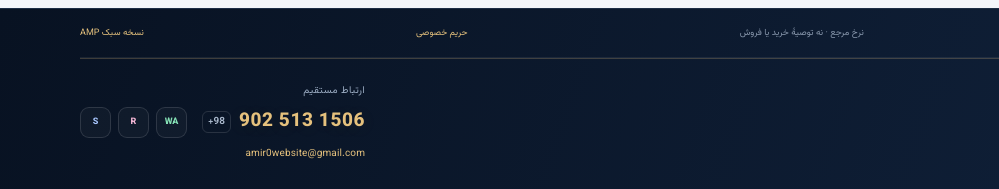
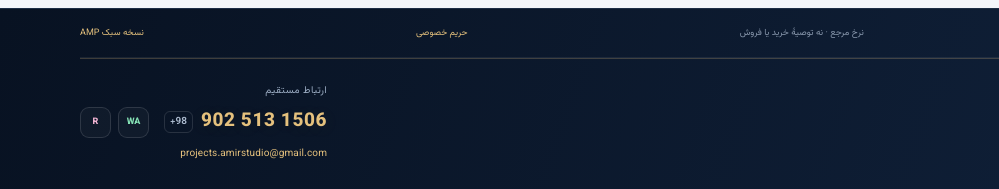
Before and after one commit to Amir-Studio/Gold, a plain HTML site: page index.html in a window 1280 px wide. Shown: the part 3152-3341 px from the top of the page, 0-999 px from the left. Drawn offline with Linux system fonts and the light colour scheme; no server answers.

Commit message:
Update contact details and branding for Gold

```diff
--- a/index.html
+++ b/index.html
@@ -66,9 +66,8 @@
     <div class="contact-socials">
       <a class="contact-icon whatsapp" href="https://wa.me/989025131506" target="_blank" rel="noopener noreferrer" aria-label="واتساپ">WA</a>
       <a class="contact-icon rubika" href="https://rubika.ir/09025131506" target="_blank" rel="noopener noreferrer" aria-label="روبیکا">R</a>
-      <a class="contact-icon soroush" href="https://splus.ir/09025131506" target="_blank" rel="noopener noreferrer" aria-label="سروش پلاس">S</a>
     </div>
-    <a class="contact-email" href="mailto:amir0website@gmail.com">amir0website@gmail.com</a>
+    <a class="contact-email" href="mailto:projects.amirstudio@gmail.com">projects.amirstudio@gmail.com</a>
   </div>
 </div></footer>
 <script src="script.js" defer></script>
```
